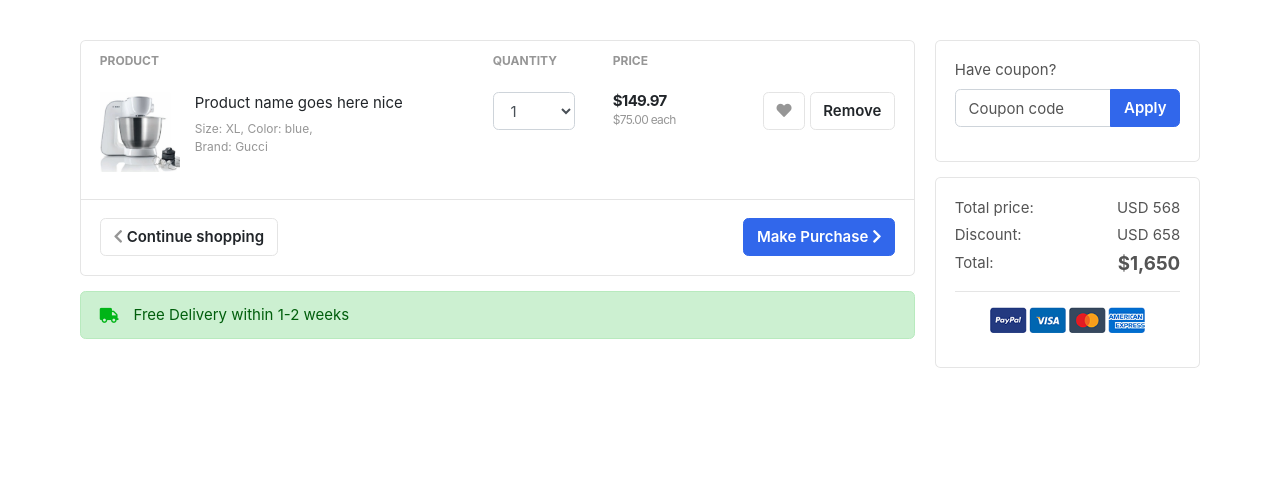
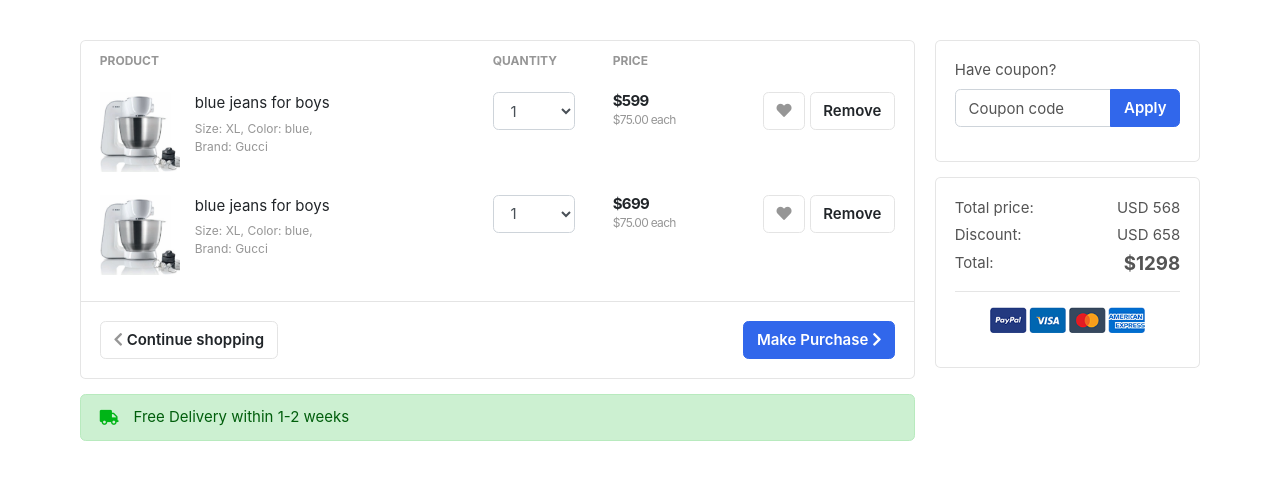
Before and after one commit to ansari-asif/django-ecommerce, a Django app: page /accounts/cart/ in a window 1280 px wide. Shown: the part 117-597 px from the top of the page. Run offline with Django 4.2, Linux system fonts and the light colour scheme; a user stored in the database is signed in; data comes from the database, SQL or seed files in the repository; both versions use the stored data as it was after the commit; some libraries are stand-ins or nearby versions; some web fonts are replaced.

Commit message:
cart items listing

```diff
--- a/ecomm/accounts/models.py
+++ b/ecomm/accounts/models.py
@@ -32,9 +32,9 @@ class Cart(BaseModel):
             if cart_item.size_variant:
                 size_variant_price=cart_item.size_variant.price
                 price.append(size_variant_price)
+        return sum(price)
 
-        print(price)
-        return sum(price)
+
 
 class CartItems(BaseModel):
     cart=models.ForeignKey(Cart,on_delete=models.CASCADE,related_name='cart_items')
--- a/ecomm/accounts/views.py
+++ b/ecomm/accounts/views.py
@@ -64,16 +64,20 @@ def activate_email(request,email_token):
     except Exception as e:
         print(e)
         return HttpResponse('invalid Email Token')
-
+import inspect
+from pprint import pprint
 def cart(request):
-    cart=Cart.objects.filter(is_paid=False,user=request.user)
+    cart=Cart.objects.get(is_paid=False,user=request.user)
     data={
         'cart':cart
     }
+
+
     print('****')
-    print(cart)
+    # pprint(inspect.getmembers(cart))
+    pprint(vars(cart.cart_items.all()))
+    # print((cart.cart_items.all()))
     return render(request,'accounts/cart.html',data)
-
 
 def add_to_cart(request,uid):
     variant=request.GET.get('variant')
--- a/ecomm/templates/accounts/cart.html
+++ b/ecomm/templates/accounts/cart.html
@@ -19,13 +19,13 @@
     </thead>
     <tbody>
 
-    {% for cartItem in cart %}
+    {% for cartItem in cart.cart_items.all %}
     <tr>
         <td>
             <figure class="itemside">
                 <div class="aside"><img src="images/items/2.jpg" class="img-sm"></div>
                 <figcaption class="info">
-                    <a href="#" class="title text-dark">Product name  goes here nice</a>
+                    <a href="#" class="title text-dark">{{cartItem.product.product_name}}</a>
                     <p class="text-muted small">Size: XL, Color: blue, <br> Brand: Gucci</p>
                 </figcaption>
             </figure>
@@ -40,7 +40,7 @@
         </td>
         <td>
             <div class="price-wrap">
-                <var class="price">$149.97</var>
+                <var class="price">${{cartItem.get_product_price}}</var>
                 <small class="text-muted"> $75.00 each </small>
             </div> <!-- price-wrap .// -->
         </td>
@@ -93,7 +93,7 @@
                         </dl>
                         <dl class="dlist-align">
                           <dt>Total:</dt>
-                          <dd class="text-right  h5"><strong>$1,650</strong></dd>
+                          <dd class="text-right  h5"><strong>${{cart.get_cart_total}}</strong></dd>
                         </dl>
                         <hr>
                         <p class="text-center mb-3">
```
Also changed, not shown: ecomm/db.sqlite3.
